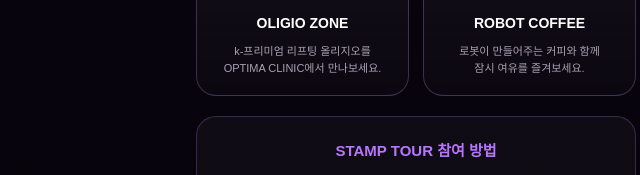
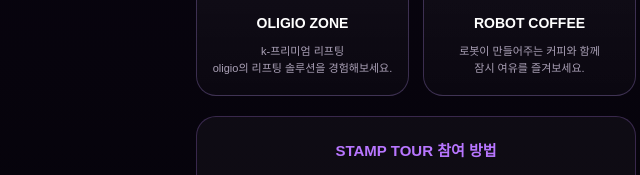
Before and after one commit to optima-event/stamp-tour, a plain HTML site: page index.html in a window 1280 px wide. Shown: the part 761-936 px from the top of the page, 224-864 px from the left. Drawn offline with Linux system fonts and the light colour scheme.

Commit message:
Update index.html

```diff
--- a/index.html
+++ b/index.html
@@ -648,8 +648,8 @@ body {
     <div class="stamp-title">OLIGIO ZONE</div>
 
     <div class="stamp-desc">
-      k-프리미엄 리프팅 올리지오를<br>
-      OPTIMA CLINIC에서 만나보세요.
+      k-프리미엄 리프팅<br>
+      oligio의 리프팅 솔루션을 경험해보세요.
     </div>
 
     <div class="stamp-done">
```
